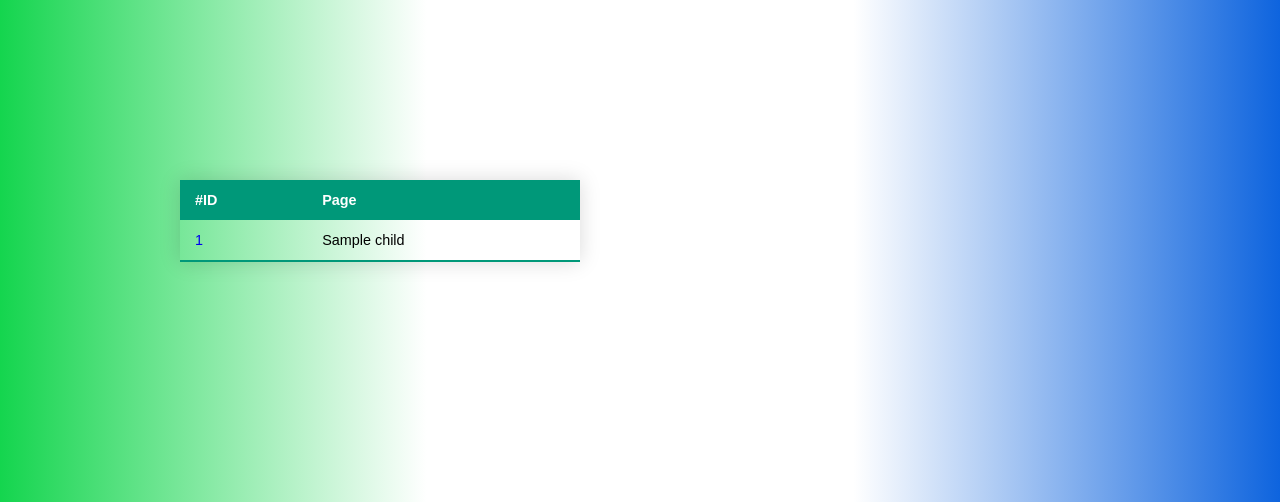
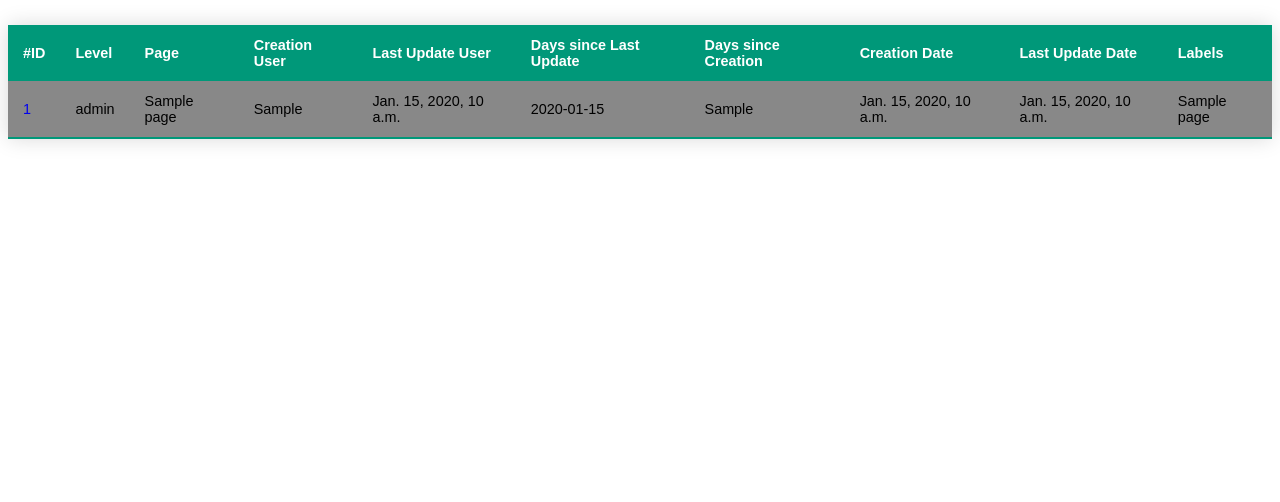
Before and after one commit to biluca/confluence-data-freshness, a Django app: template confluence_data_freshness/confluence_data_retriever/templates/confluence_data_retriever/children.html in a window 1280 px wide. Shown: the top 502 px of the page. Run offline with Django 4.2, Linux system fonts and the light colour scheme; the template is opened without the code that fills it: most values are stand-ins (such as "Sample title", 1, 10 or a date in 2020).

Commit message:
Implementing Better Visualization

```diff
--- a/confluence_data_freshness/confluence_data_retriever/confluence/main.py
+++ /dev/null
@@ -1,5 +0,0 @@
-from service.confluence_api import ConfluenceAPI
-
-if __name__ == "__main__":
-    confluence_api = ConfluenceAPI()
-    response = confluence_api.get_content(981794872)
--- a/confluence_data_freshness/confluence_data_retriever/static/css/google_template.css
+++ b/confluence_data_freshness/confluence_data_retriever/static/css/google_template.css
@@ -4,9 +4,7 @@ html {
 
 body {
     padding: 0;
-    margin: 180px;
     font-family: arial, sans-serif;
-    background-image: linear-gradient(to right, #14D54E, #fff, #fff, #0E64DE);
     background-repeat: no-repeat;
 
 }
--- a/confluence_data_freshness/confluence_data_retriever/static/css/style.css
+++ b/confluence_data_freshness/confluence_data_retriever/static/css/style.css
@@ -34,3 +34,7 @@
     font-weight: bold;
     color: #009879;
 }
+
+.warning-value{
+    background-color: #f0f !important;
+}
--- a/confluence_data_freshness/confluence_data_retriever/templates/confluence_data_retriever/children.html
+++ b/confluence_data_freshness/confluence_data_retriever/templates/confluence_data_retriever/children.html
@@ -1,19 +1,34 @@
 {% extends 'confluence_data_retriever/base.html' %}
-{% block title %}Children Display{% endblock %}
+{% block title %}Freshness Report{% endblock %}
 {% block content %}
 <table class="styled-table">
     <thead>
         <tr>
             <th>#ID</th>
+            <th>Level</th>
             <th>Page</th>
+            <th>Creation User</th>
+            <th>Last Update User</th>
+            <th>Days since Last Update</th>
+            <th>Days since Creation</th>
+            <th>Creation Date</th>
+            <th>Last Update Date</th>
+            <th>Labels</th>
         </tr>
     </thead>
     <tbody>
-        {% for child in children_list %}
-        <tr>
-            <td><a target="_blank" href="https://loadsmart.atlassian.net/wiki/spaces/engineering/pages/{{ child.id }}">
-                    {{ child.id }}</a> </td>
-            <td>{{ child.title }}</td>
+        {% for page in all_pages %}
+        <tr bgcolor="{{ page.color }}">
+            <td><a target="_blank" href="{{ page.page_link }}">{{ page.id }}</a></td>
+            <td>{{ page.page_level }}</td>
+            <td>{{ page.page_title }}</td>
+            <td>{{ page.create_user }}</td>
+            <td>{{ page.last_updated_user }}</td>
+            <td >{{ page.days_from_last_update }}</td>
+            <td>{{ page.days_from_creation }}</td>
+            <td>{{ page.create_date }}</td>
+            <td>{{ page.last_updated_date }}</td>
+            <td>{{ page.labels }}</td>
         </tr>
         {% endfor %}
     </tbody>
--- a/confluence_data_freshness/confluence_data_retriever/urls.py
+++ b/confluence_data_freshness/confluence_data_retriever/urls.py
@@ -4,7 +4,7 @@ from . import views
 
 app_name = "confluence_data_retriever"
 urlpatterns = [
-    path('children/<int:hud_page_id>', views.children, name='children'),
+    path('children/<int:hub_page_id>', views.children, name='children'),
     path('searching', views.search, name='search_action'),
     path('search', views.SearchView.as_view(), name='search'),
     #path('<int:pk>/', views.DetailView.as_view(), name='detail'),
```
Also changed, not shown: confluence_data_freshness/confluence_data_retriever/confluence/extractor.py (added, +52 -0 lines), confluence_data_freshness/confluence_data_retriever/confluence/model/response.py (+29 -13 lines), confluence_data_freshness/confluence_data_retriever/confluence/service/confluence_api.py (+6 -10 lines), confluence_data_freshness/confluence_data_retriever/views.py (+9 -7 lines).
